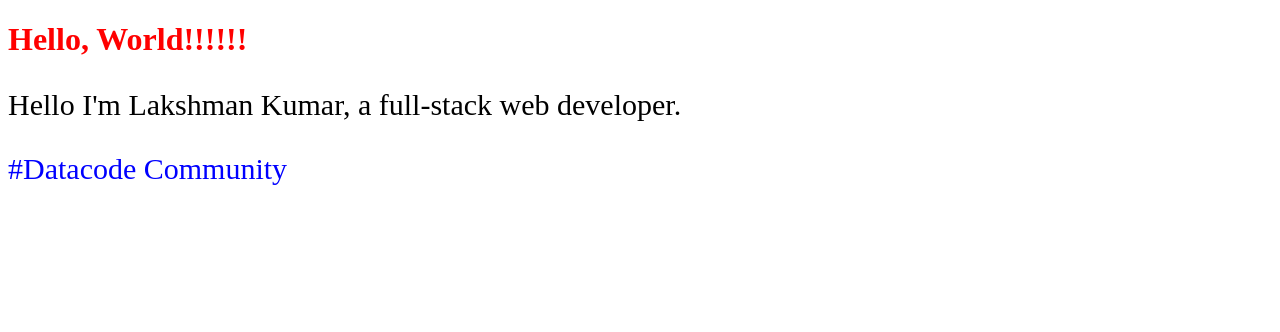
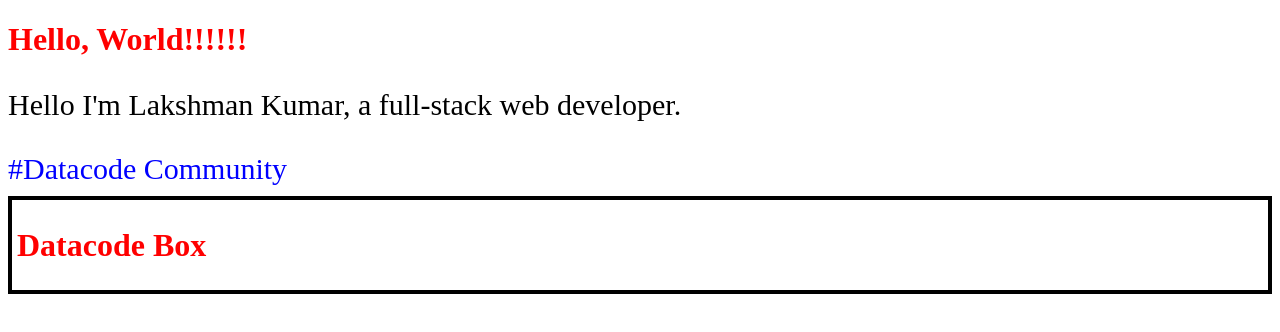
Before and after one commit to Lakshman76/Datacode_WebDev_workshop, a plain HTML site: page index.html in a window 1280 px wide. Drawn offline with Linux system fonts and the light colour scheme.

Commit message:
Box model added

```diff
--- a/index.html
+++ b/index.html
@@ -11,5 +11,9 @@
     <h1>Hello, World!!!!!!</h1>
     <p class="intro">Hello I'm Lakshman Kumar, a full-stack web developer.</p>
     <span id="tag"> #Datacode Community</span>
+
+    <div class="box">
+        <h1>Datacode Box</h1>
+    </div>
 </body>
 </html>
--- a/style.css
+++ b/style.css
@@ -9,3 +9,9 @@ h1{
     font-size: 30px;
     color: blue;
 }
+.box{
+    border: 4px solid black;
+    margin-top: 10px;
+    padding: 5px;
+
+}
```
